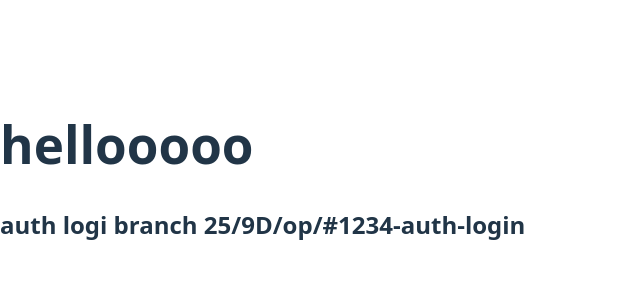
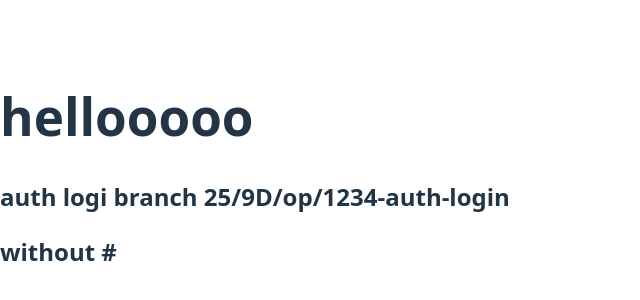
Before and after one commit to omp28/app1, a React (Vite) app: page / in a window 1280 px wide. Shown: the part 228-528 px from the top of the page, without its empty margins (0-640 px from the left). Built offline with nearby package versions, Linux system fonts and the light colour scheme.

Commit message:
without hash

```diff
--- a/src/App.tsx
+++ b/src/App.tsx
@@ -3,7 +3,8 @@ function App() {
     <>
       <div>
         <h1>hellooooo</h1>
-        <h2>auth logi branch 25/9D/op/#1234-auth-login</h2>
+        <h2>auth logi branch 25/9D/op/1234-auth-login</h2>
+        <h2>without #</h2>
       </div>
     </>
   );
```
